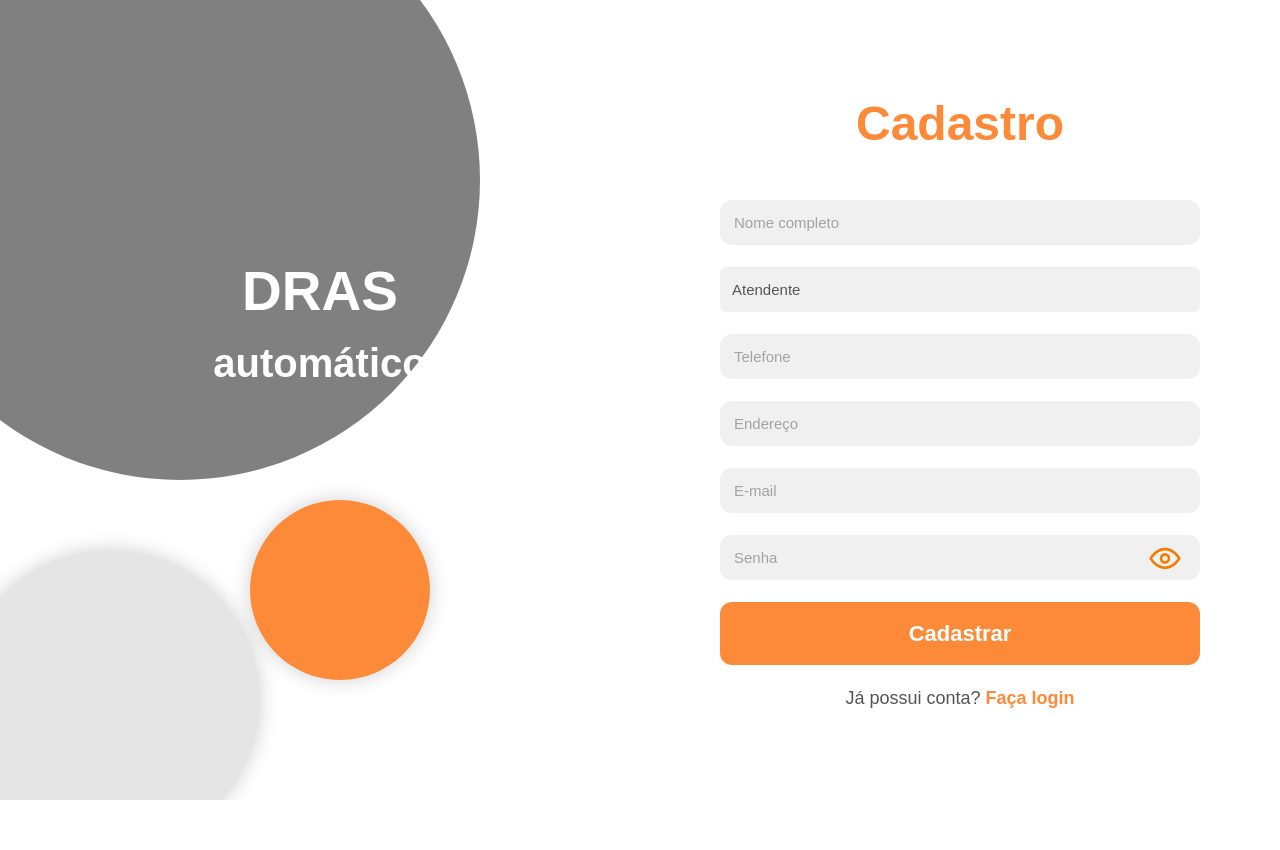
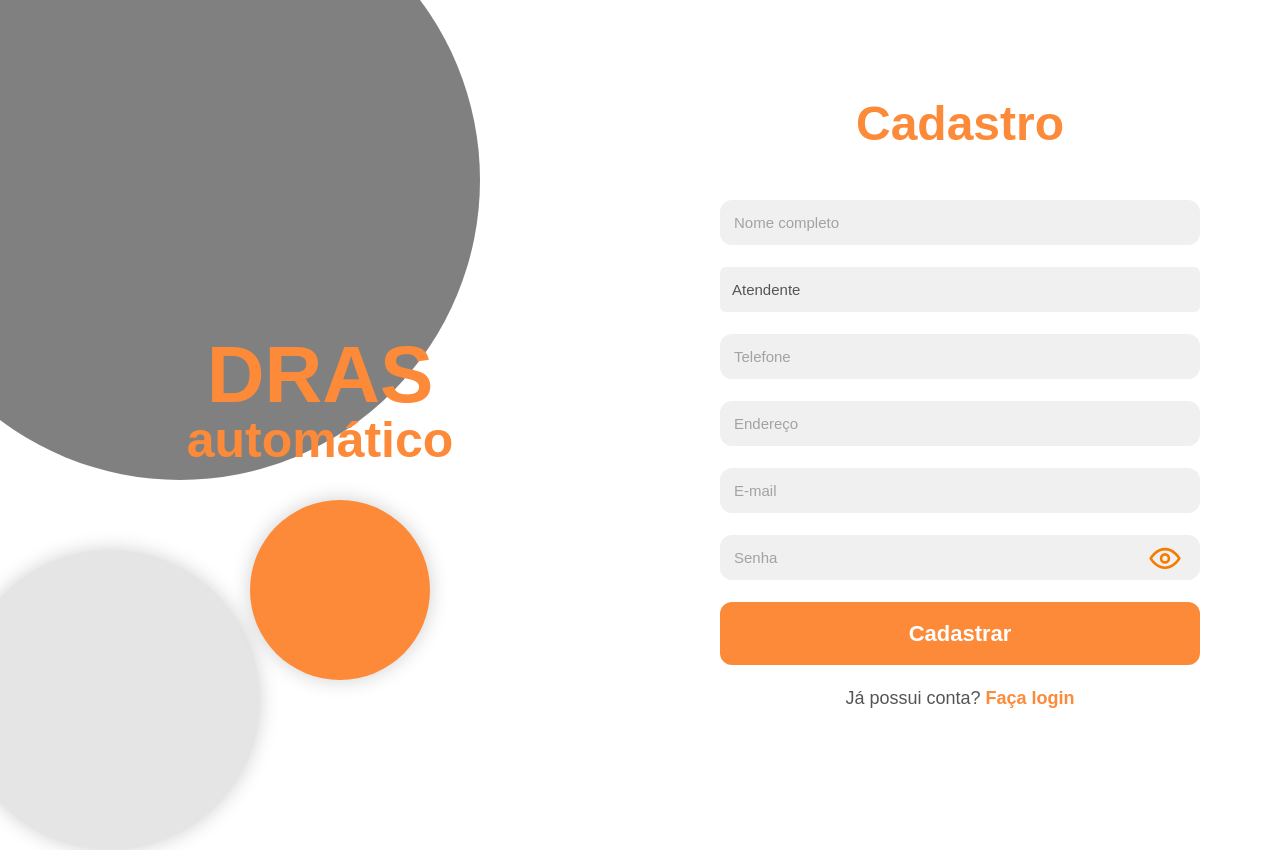
Before and after one commit to gabiopires/DRAS, a Next.js app: page /usuario in a window 1280 px wide. Before the commit the page ends 800 px from the top, so only its background shows below. Built offline with nearby package versions, Linux system fonts and the light colour scheme.

Commit message:
fix: cadastro

```diff
--- a/src/pages/api/apiUsuario.ts
+++ b/src/pages/api/apiUsuario.ts
@@ -50,7 +50,7 @@ export default async function handler(
         `SELECT ID FROM usuario WHERE Email = ?`,
         [email]
       );
-
+      console.log(exists.length)
       if (exists.length > 0) {
         connection.release();
         return res
--- a/src/pages/index.tsx
+++ b/src/pages/index.tsx
@@ -82,9 +82,9 @@ export default function Login() {
       {showAlerts&&<Alerta dataAlert={dataAlerts}/>}
       {/* Lado esquerdo */}
       <div className="left">
-        <div className="circle-big"></div>
+        {/* <div className="circle-big"></div>
         <div className="circle-small"></div>
-        <div className="circle-orange"></div>
+        <div className="circle-orange"></div> */}
 
         <div className="title-box">
           <h1 className="title">DRAS</h1>
--- a/src/pages/usuario/index.tsx
+++ b/src/pages/usuario/index.tsx
@@ -75,7 +75,7 @@ export default function Cadastrar() {
     }
 
     try {
-      const resposta = await fetch("http://localhost:3000/api/apiUsuario?action=create", {
+      const resposta = await fetch("/api/apiUsuario?action=create", {
         method: "POST",
         headers: { "Content-Type": "application/json" },
         body: JSON.stringify({
--- a/src/styles/login.css
+++ b/src/styles/login.css
@@ -8,13 +8,13 @@
 /* Lado esquerdo */
 .left {
   width: 50%;
-  position: relative;
   background: #0000;
   display: flex;
   align-items: center;
   justify-content: center;
   color: white;
   overflow: hidden;
+  border: solid 1px;
 }
 
 /* Círculo grande */
@@ -55,17 +55,25 @@
 /* Texto no centro */
 .title-box {
   z-index: 10;
+  justify-content: center;
+  align-items: center;
   text-align: center;
+  color: #fc8a38;
+  display: flex;
+  flex-direction: column;
+  line-height: 1;
+  width: 100%;
+  height: 100%;
 }
 
 .title {
-  font-size: 55px;
+  font-size: 80px;
   font-weight: bold;
-  margin-top: -150px;
+  /* margin-top: -150px; */
 }
 
 .subtitle {
-  font-size: 40px;
+  font-size: 50px;
   font-weight: 600;
 }
 
```
